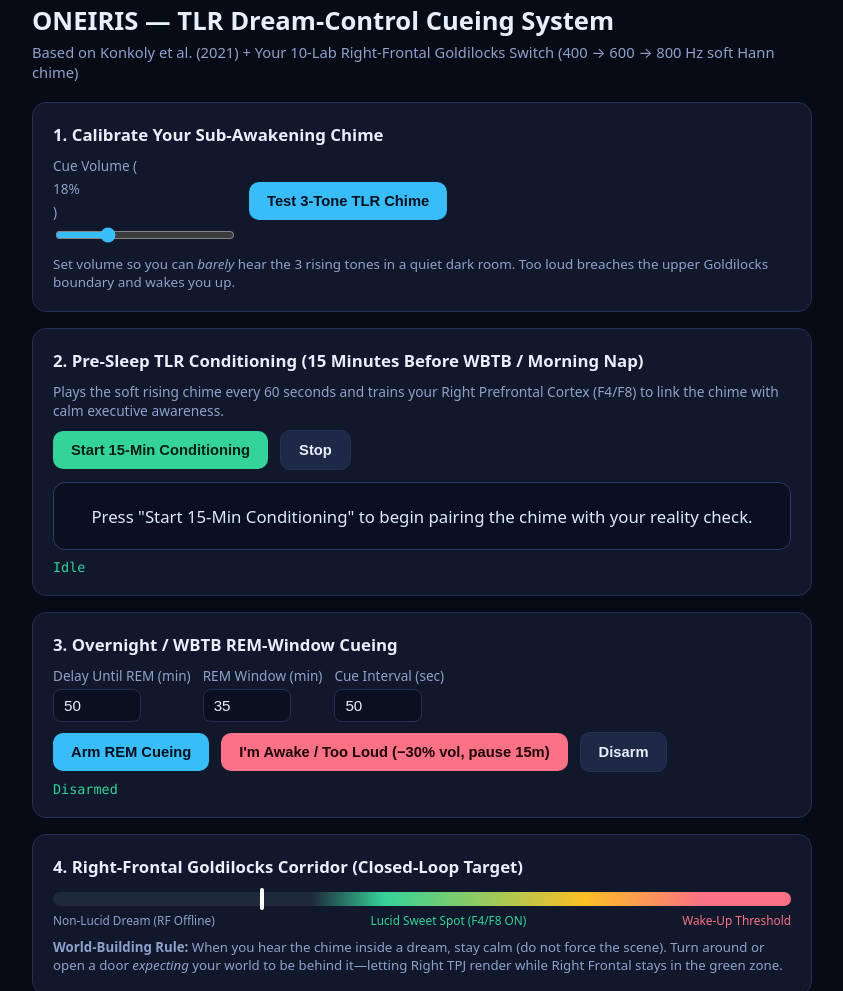
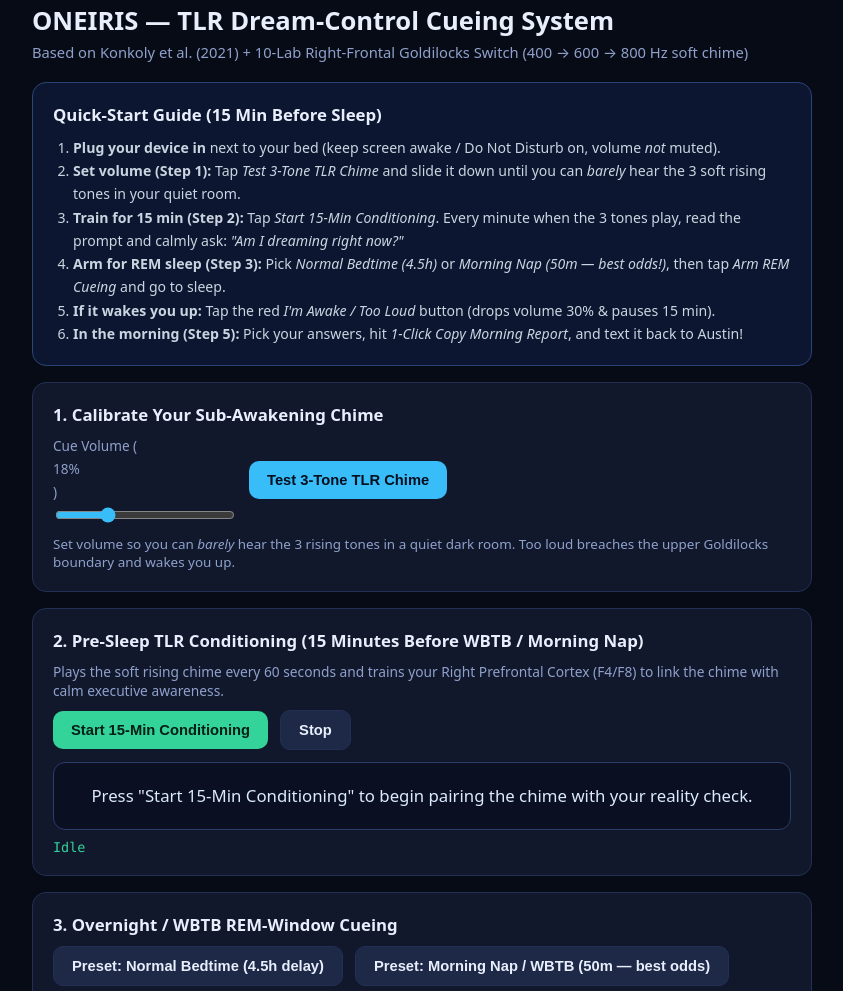
Before and after one commit to Illusiverepos/project-oneiris-eeg, a plain HTML site: page toolkit/cueing-system/tlr_trainer.html in a window 1280 px wide. Shown: the part 21-1012 px from the top of the page, without its empty margins (218-1061 px from the left). Drawn offline with Linux system fonts and the light colour scheme.

Commit message:
Add Quick-Start Guide and 1-click Bedtime/Nap presets to TLR Trainer

```diff
--- a/toolkit/cueing-system/tlr_trainer.html
+++ b/toolkit/cueing-system/tlr_trainer.html
@@ -31,7 +31,20 @@
 <body>
 <div class="wrap">
   <h1>ONEIRIS — TLR Dream-Control Cueing System</h1>
-  <p class="sub">Based on Konkoly et al. (2021) + Your 10-Lab Right-Frontal Goldilocks Switch (400 &rarr; 600 &rarr; 800 Hz soft Hann chime)</p>
+  <p class="sub">Based on Konkoly et al. (2021) + 10-Lab Right-Frontal Goldilocks Switch (400 &rarr; 600 &rarr; 800 Hz soft chime)</p>
+
+  <!-- Quick-Start Instructions -->
+  <div class="card" style="border-color:#2b4578;background:#0d1630;">
+    <h2>Quick-Start Guide (15 Min Before Sleep)</h2>
+    <ol style="margin:6px 0 0;padding-left:20px;font-size:0.88rem;color:#cbd5e1;line-height:1.65;">
+      <li><strong>Plug your device in</strong> next to your bed (keep screen awake / Do Not Disturb on, volume <em>not</em> muted).</li>
+      <li><strong>Set volume (Step 1):</strong> Tap <em>Test 3-Tone TLR Chime</em> and slide it down until you can <em>barely</em> hear the 3 soft rising tones in your quiet room.</li>
+      <li><strong>Train for 15 min (Step 2):</strong> Tap <em>Start 15-Min Conditioning</em>. Every minute when the 3 tones play, read the prompt and calmly ask: <em>"Am I dreaming right now?"</em></li>
+      <li><strong>Arm for REM sleep (Step 3):</strong> Pick <em>Normal Bedtime (4.5h)</em> or <em>Morning Nap (50m — best odds!)</em>, then tap <em>Arm REM Cueing</em> and go to sleep.</li>
+      <li><strong>If it wakes you up:</strong> Tap the red <em>I'm Awake / Too Loud</em> button (drops volume 30% &amp; pauses 15 min).</li>
+      <li><strong>In the morning (Step 5):</strong> Pick your answers, hit <em>1-Click Copy Morning Report</em>, and text it back to Austin!</li>
+    </ol>
+  </div>
 
   <!-- Step 1: Calibrate Sub-Awakening Chime -->
   <div class="card">
@@ -64,6 +77,10 @@
   <!-- Step 3: Overnight / WBTB REM-Window Cueing -->
   <div class="card">
     <h2>3. Overnight / WBTB REM-Window Cueing</h2>
+    <div class="row" style="margin-bottom:12px;">
+      <button class="sec" onclick="setPreset(270,45,60)">Preset: Normal Bedtime (4.5h delay)</button>
+      <button class="sec" onclick="setPreset(50,35,50)">Preset: Morning Nap / WBTB (50m — best odds)</button>
+    </div>
     <div class="row">
       <label>Delay Until REM (min)
         <input id="delayMin" type="number" value="50" min="1" max="360">
@@ -228,6 +245,13 @@ function tooLoudBackoff() {
   startSleepCueing();
 }
 
+function setPreset(delay, win, interval) {
+  document.getElementById('delayMin').value = delay;
+  document.getElementById('winMin').value = win;
+  document.getElementById('intSec').value = interval;
+  document.getElementById('sleepStatus').textContent = `Preset loaded: ${delay}m delay, ${win}m REM window, every ${interval}s. Tap "Arm REM Cueing" when ready.`;
+}
+
 function copyMorningLog() {
   const report = [
     `ONEIRIS TLR Beta Log (${new Date().toLocaleDateString()})`,
```
